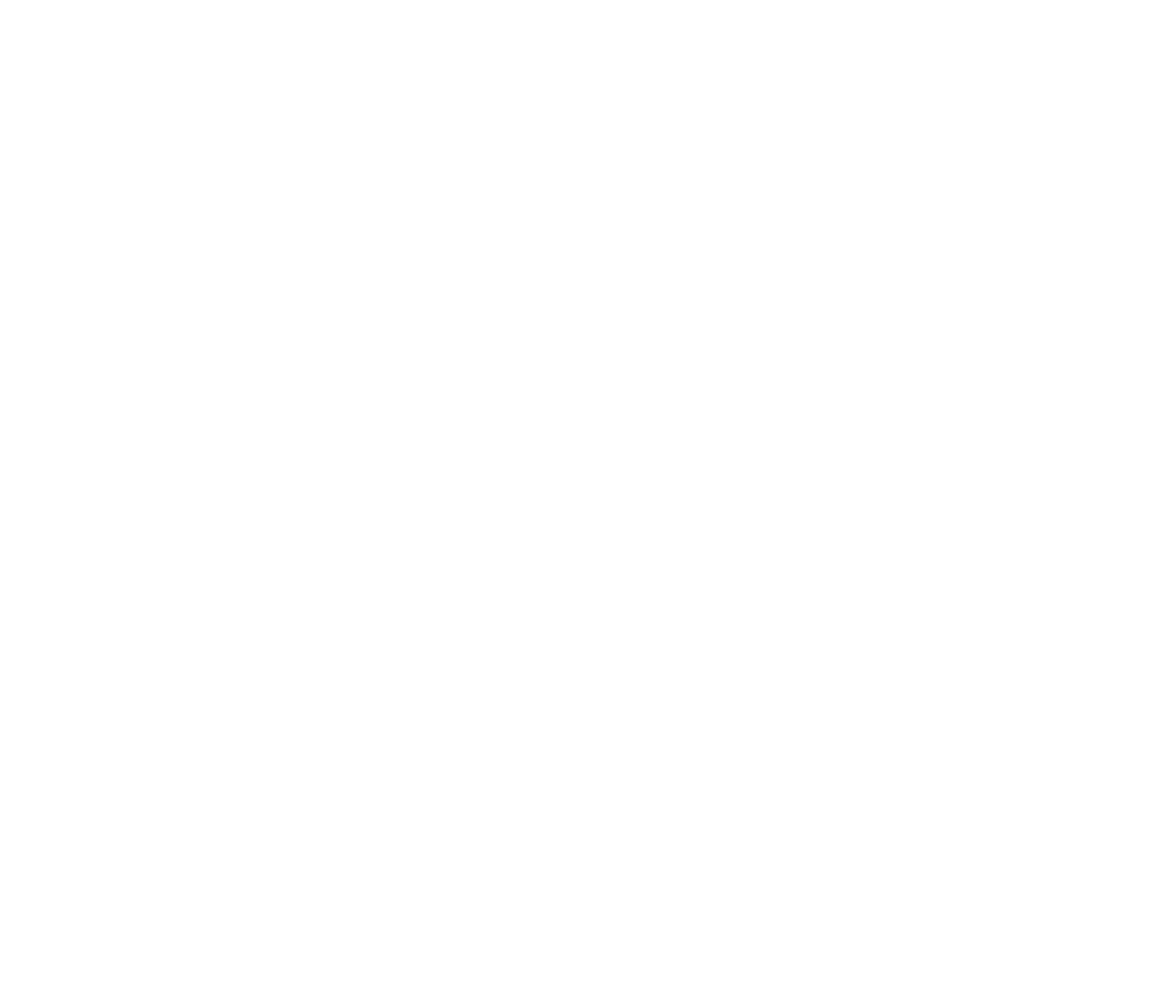
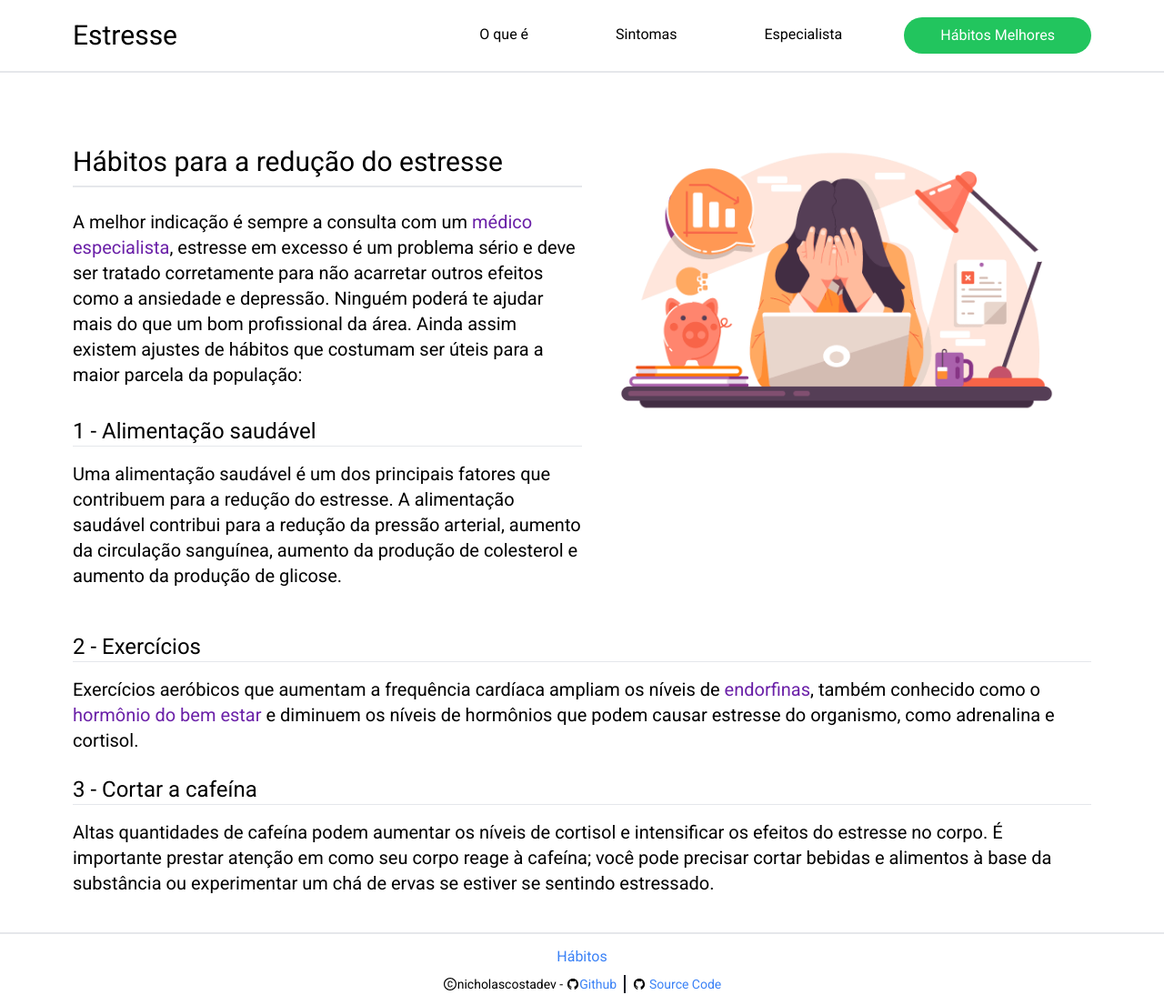
Before and after one commit to nicholascostadev/vidaecarreira, a React (Create React App) app: page /habitos-melhores in a window 1280 px wide. Before the commit this address had no page. Shown: the whole page at 91% size. Before the commit the page ends 800 px from the top, so only its background shows below. Built offline with nearby package versions, Linux system fonts and the light colour scheme.

Commit message:
TWEAK: Start templating testimonial

```diff
--- a/src/App.tsx
+++ b/src/App.tsx
@@ -1,6 +1,6 @@
 import Home from './pages/Home';
 import { BrowserRouter as Router, Route, Routes } from 'react-router-dom';
-import Help from './pages/Help';
+import BetterHabits from './pages/BetterHabits';
 
 function App() {
 	return (
@@ -8,7 +8,7 @@
 			<Router basename={process.env.PUBLIC_URL}>
 				<Routes>
 					<Route path="/" element={<Home />} />
-					<Route path="/ajuda" element={<Help />} />
+					<Route path="/habitos-melhores" element={<BetterHabits />} />
 				</Routes>
 			</Router>
 		</div>
--- a/src/components/Definition.tsx
+++ b/src/components/Definition.tsx
@@ -2,7 +2,7 @@
 
 const Definition = () => {
 	return (
-		<section className="section-1  " id="definicao">
+		<section className="section-1 md:px-20 px-5 " id="definicao">
 			<div className="grid lg:grid-cols-2 grid-cols-1 lg:min-h-screen lg:my-0 my-20 min-h-max content-center place-items-center py-5 lg:py-0">
 				<div className="md:flex-1 max-w-3xl">
 					<h1 className="md:text-3xl text-2xl mb-6 border-b-2 pb-2">
@@ -22,14 +22,6 @@
 						advinda de um trabalho muito desgastante que demanda muito do
 						indivíduo constantemente.
 					</p>
-					<a
-						href="https://drauziovarella.uol.com.br/doencas-e-sintomas/depressao/"
-						target="_blank"
-						className="text-blue-500 hover:underline"
-						rel="noreferrer"
-					>
-						Fonte
-					</a>
 				</div>
 				<div className="w-full">
 					<img
--- a/src/components/Difference.tsx
+++ /dev/null
@@ -1,21 +0,0 @@
-const Difference = () => {
-	return (
-		<section className="  section-2 " id="diferenca">
-			<div className="lg:min-h-screen min-h-max lg:my-0 my-20 grid content-center  grid-cols-1 md:grid-cols-2">
-				<div>
-					<h1 className="md:text-3xl text-2xl mb-6 pb-2 border-b-2">
-						Palavras dos especialistas
-					</h1>
-					<p className="lg:text-xl md:text-lg text-sm mb-2"></p>
-					<em className="md:text-base text-xs text-gray-700"></em>
-					<br />
-				</div>
-				<div className="w-full flex justify-center items-center">
-					{/* <img className="w-3/4" src={duvida} alt="" /> */}
-				</div>
-			</div>
-		</section>
-	);
-};
-
-export default Difference;
--- a/src/components/Footer.tsx
+++ b/src/components/Footer.tsx
@@ -1,24 +1,42 @@
 import React from 'react';
-import { AiOutlineCopyright, AiOutlineGithub } from 'react-icons/ai';
+import {
+	AiFillGithub,
+	AiOutlineCopyright,
+	AiOutlineGithub,
+} from 'react-icons/ai';
+
+import { FaGithub, FaGithubAlt, FaGithubSquare } from 'react-icons/fa';
 import { Link } from 'react-router-dom';
 
 const Footer = () => {
 	return (
 		<footer className="py-3 footer flex flex-col justify-center items-center min-h-20 max-h-32 border-t-2 bottom-0 absolute bg-white left-0 w-full">
-			<Link to="/ajuda" className="text-blue-500 hover:underline md:mb-2 mb-0">
-				Ajuda
+			<Link to="/habitos-melhores" className="text-blue-500 hover:underline md:mb-2 mb-0">
+				Hábitos
 			</Link>
 			<div className="flex justify-center items-center">
 				<AiOutlineCopyright />
 				<div className="flex">
-					<p>nicholascostadev - </p>
+					<p className="lg:text-sm text-xs">nicholascostadev - </p>
 					<a
 						href="https://github.com/nicholascostadev"
-						className="flex justify-center items-center ml-1 "
+						className="flex justify-center items-center ml-1 lg:text-sm text-xs "
 						target="_blank"
 						rel="noreferrer"
 					>
-						<AiOutlineGithub /> <span className="text-blue-500">Github</span>
+						<AiOutlineGithub />{' '}
+						<span className="text-blue-500 hover:underline">Github</span>
+					</a>
+					<a
+						href="https://github.com/nicholascostadev/vidaecarreira"
+						className="flex justify-center items-center border-l-2 border-gray-900 ml-2 pl-2 lg:text-sm text-xs"
+						target="_blank"
+						rel="noreferrer"
+					>
+						<AiOutlineGithub />{' '}
+						<span className="text-blue-500 ml-1 hover:underline ">
+							Source Code
+						</span>
 					</a>
 				</div>
 			</div>
--- a/src/components/Header.tsx
+++ b/src/components/Header.tsx
@@ -26,8 +26,14 @@
 				>
 					Sintomas
 				</a>
+				<a
+					href="#testimonial"
+					className="mx-2  lg:px-10 px-2 hover:border-b-2 hover:border-gray-400 border-b-2 border-transparent transition-all"
+				>
+					Especialista
+				</a>
 				<Link
-					to="/ajuda"
+					to="/habitos-melhores"
 					className="lg:px-10 px-5 ml-5 py-2 rounded-full bg-green-500 hover:bg-green-600 text-white transition-all duration-500 "
 				>
 					Hábitos Melhores
@@ -68,8 +74,15 @@
 					>
 						Sintomas
 					</a>
+					<a
+						href="#testimonial"
+						onClick={toggleMenu}
+						className="py-2 underline text-center transition-all"
+					>
+						Especialista
+					</a>
 					<Link
-						to="/ajuda"
+						to="/habitos-melhores"
 						onClick={toggleMenu}
 						className="my-5 text-center lg:px-10 px-5 py-2 rounded-full bg-green-500 hover:bg-green-600 text-white  "
 					>
--- a/src/components/Hero.tsx
+++ b/src/components/Hero.tsx
@@ -21,7 +21,7 @@
 				</p>
 
 				<Link
-					to="/ajuda"
+					to="/habitos-melhores"
 					className="px-10 text-2xl py-2 transition-all duration-300 rounded-full bg-green-500 hover:bg-green-600 text-white "
 				>
 					Hábitos Melhores
--- a/src/components/Main.tsx
+++ b/src/components/Main.tsx
@@ -1,10 +1,10 @@
 import Definition from './Definition';
-import Difference from './Difference';
+import Difference from './Testimonial';
 import Sintomas from './Sintomas';
 
 const Main = () => {
 	return (
-		<main className="main md:px-20 px-5 min-h-screen">
+		<main className="main min-h-screen">
 			<Definition />
 			<Sintomas />
 			<Difference />
--- a/src/components/Sintomas.tsx
+++ b/src/components/Sintomas.tsx
@@ -2,7 +2,7 @@
 
 const Sintomas = () => {
 	return (
-		<section className="section-3 " id="sintomas">
+		<section className="section-3 md:px-20 px-5" id="sintomas">
 			<div className="lg:min-h-screen min-h-max lg:my-0 my-20 flex flex-col justify-center ">
 				<div>
 					<h1 className="md:text-3xl text-2xl mb-6 pb-2 border-b-2">
@@ -14,12 +14,28 @@
 						ter também, os seguintes hábitos:
 					</p>
 					<ul style={{ listStyle: 'inside' }}>
+						<h2 className="text-lg">Comportamentais: </h2>
 						<li className="lg:text-lg text-xs">Bebem muita cafeína</li>
 						<li className="lg:text-lg text-xs">Desabafam constantemente</li>
 						<li className="md:text-lg text-xs">Problemas psicomotores</li>
 						<li className="md:text-lg text-xs">
 							Ficam obcecados com coisas que não podem mudar
 						</li>
+						<h2 className="text-lg">Físicos: </h2>
+						<li className="lg:text-lg text-xs">
+							Acne. A acne , também conhecida como espinha, é um dos sintomas
+							físicos do estresse mais visíveis em pessoas com estresse em
+							excesso.
+						</li>
+						<li className="lg:text-lg text-xs">
+							Dores de cabeça. O estresse pode gerar um forma de dor que afeta a
+							nuca e a testa, como se algo estivesse pressionando a sua cabeça
+						</li>
+						<li className="lg:text-lg text-xs">insônia.</li>
+						<li className="lg:text-lg text-xs">
+							Doente ou gripado frequentemente.
+						</li>
+						<li className="lg:text-lg text-xs">Alterações na libido.</li>
 					</ul>
 				</div>
 			</div>
--- /dev/null
+++ b/src/components/Testimonial.tsx
@@ -0,0 +1,26 @@
+const Testimonial = () => {
+	return (
+		<section className="  section-2 " id="testimonial">
+			<div className=" relative text-white lg:min-h-screen min-h-max lg:my-0 my-20 flex justify-center items-center">
+				<div className="grid lg:grid-cols-2 grid-cols-1 min-h-full min-w-full h-3/4 content-center bg-green-600">
+					<div className="p-10 max-h-full max-w-full">
+						<h1 className="md:text-3xl text-2xl mb-6 pb-2 border-b-2">
+							Nome do(a) Especialista
+						</h1>
+						<p className="lg:text-xl text-sm"> Fala dele(a)</p>
+						<em className="text-zinc-200 lg:text-sm text-xs">
+							Muted text dizendo a profissão dela
+						</em>
+					</div>
+					<img
+						className="h-full w-full top-0"
+						src="https://picsum.photos/600/500"
+						alt=""
+					/>
+				</div>
+			</div>
+		</section>
+	);
+};
+
+export default Testimonial;
```
Also changed, not shown: src/pages/BetterHabits.tsx (renamed from src/pages/Help.tsx, +6 -6 lines), 16 other files (tests, documents, lock files or other folders).
